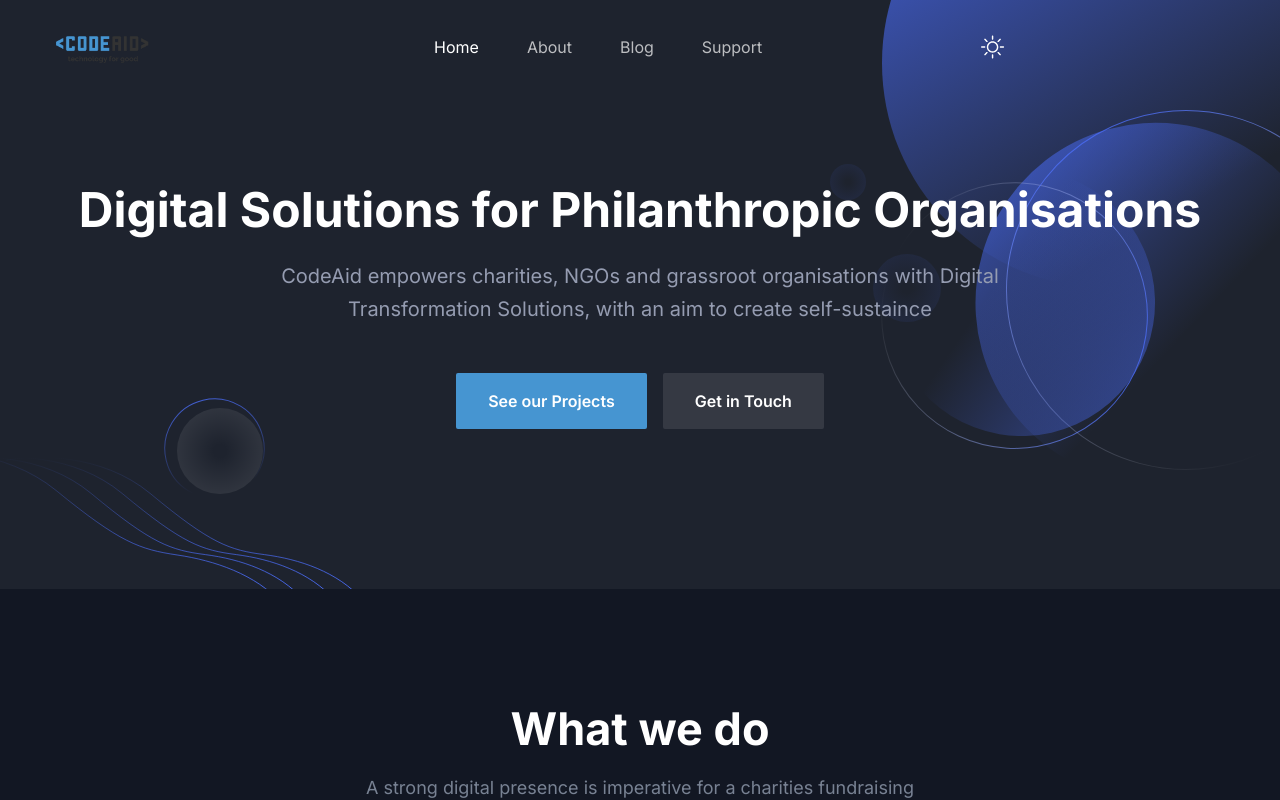
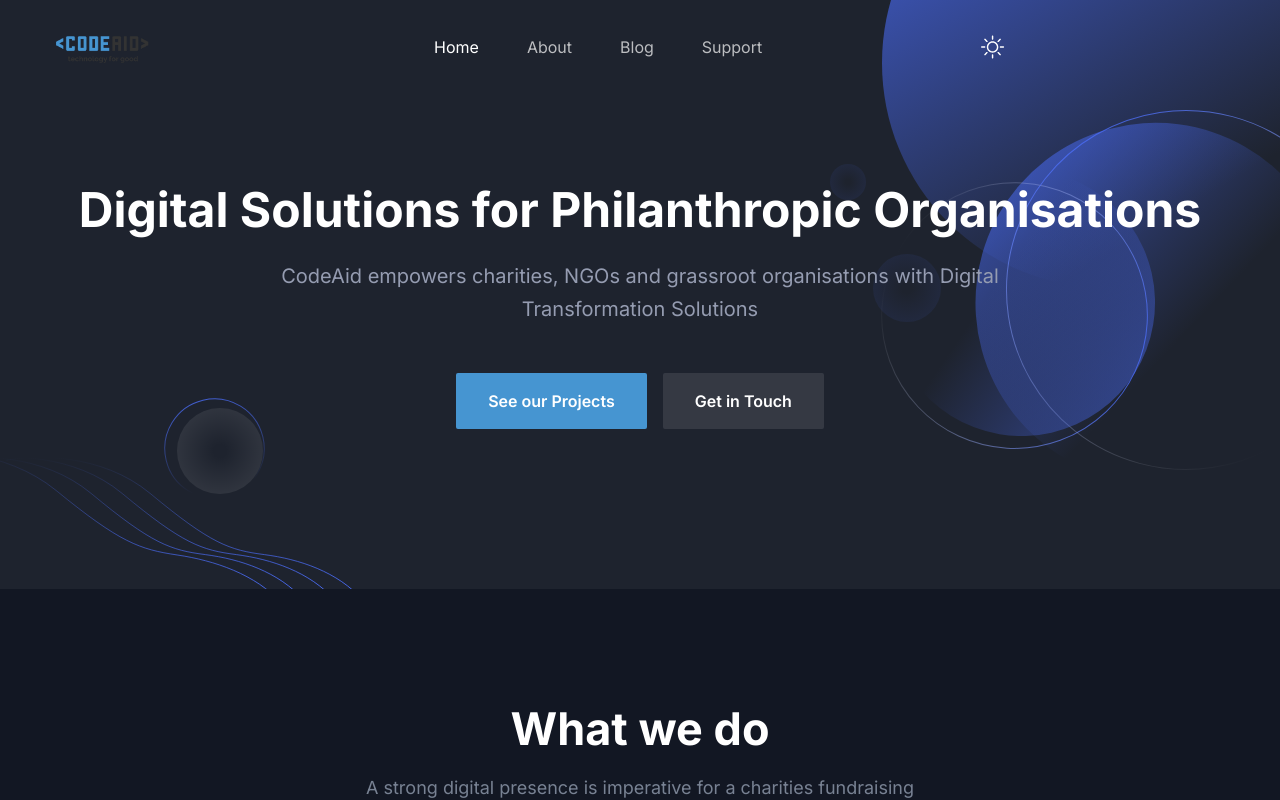
Before and after one commit to tymonstuff/codeaid, a Next.js app: page / in a window 1280 px wide. Shown: the top 800 px of the page. Built offline with nearby package versions, Linux system fonts and the light colour scheme.

Commit message:
im so bad at copy

```diff
--- a/src/components/Hero/index.tsx
+++ b/src/components/Hero/index.tsx
@@ -17,8 +17,7 @@ const Hero = () => {
                 <div className="mx-auto max-w-[800px] text-center">
                   <p className="mb-12 text-base !leading-relaxed text-body-color dark:text-body-color-dark sm:text-lg md:text-xl">
                     CodeAid empowers charities, NGOs and grassroot organisations
-                    with Digital Transformation Solutions, with an aim to create
-                    self-sustaince
+                    with Digital Transformation Solutions
                   </p>
                   <div className="flex flex-col items-center justify-center space-y-4 sm:flex-row sm:space-x-4 sm:space-y-0">
                     <Link
```
